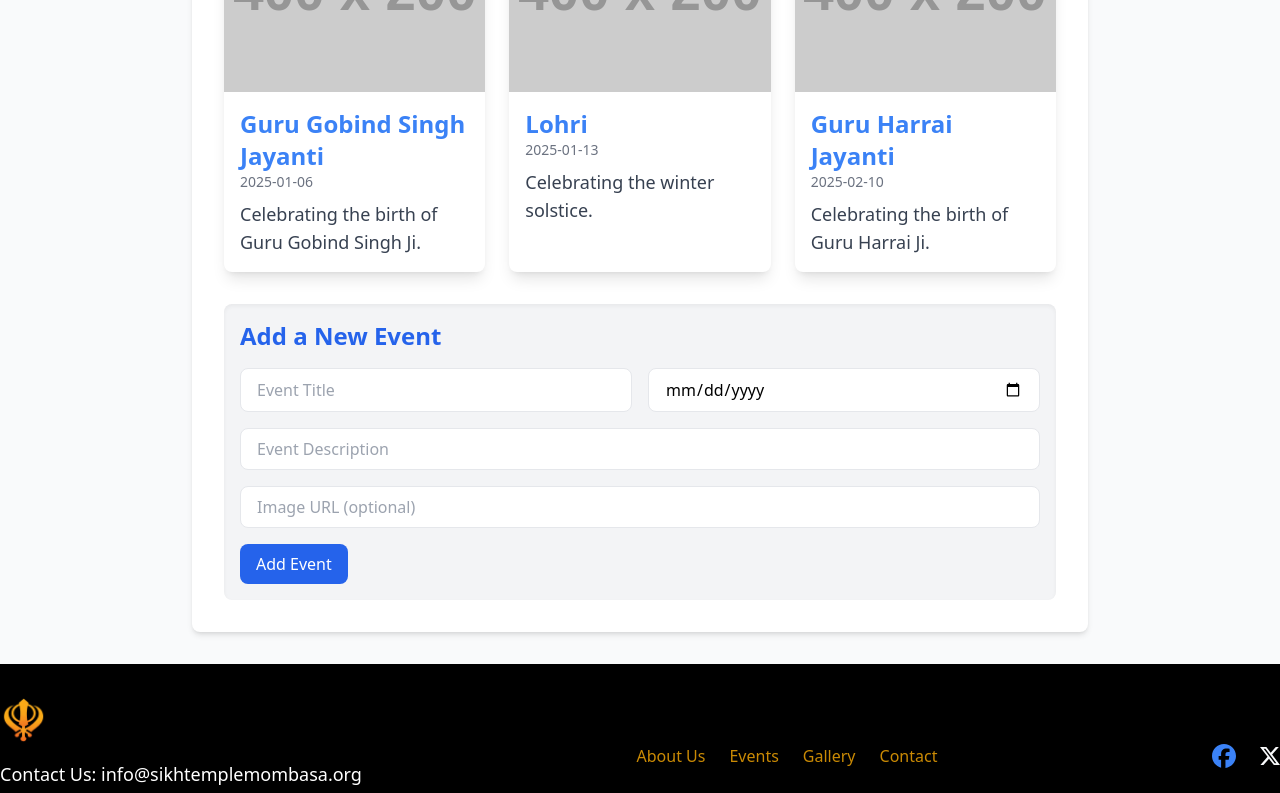
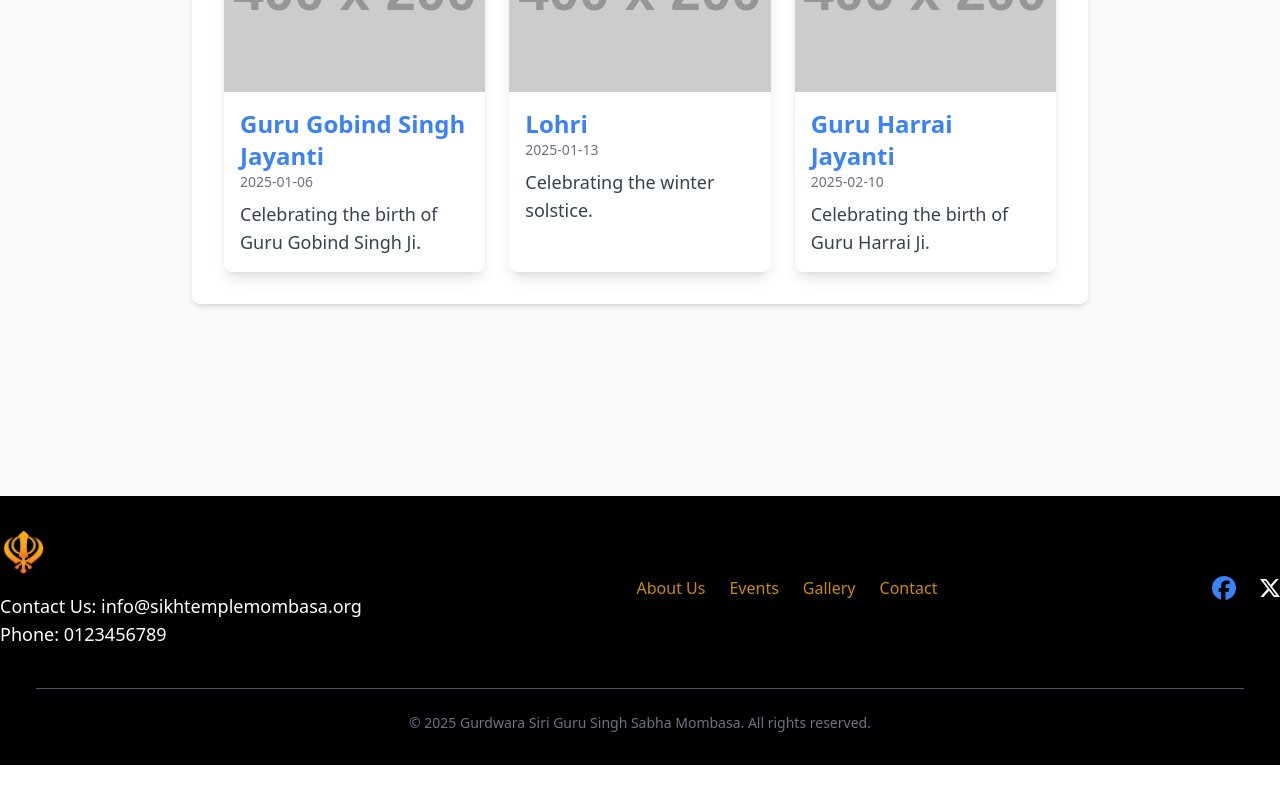
Before and after one commit to Mahmud1087/sikh-temple-website, a React (Vite) app: page /events in a window 1280 px wide. Shown: the part 384-1177 px from the top of the page. After the commit the page ends 1149 px from the top, so only its background shows below. Built offline with nearby package versions, Linux system fonts and the light colour scheme.

Commit message:
Remove new event creation functionality and related state management from EventsPage

```diff
--- a/src/pages/EventsPage.tsx
+++ b/src/pages/EventsPage.tsx
@@ -37,27 +37,9 @@ const EventsPage: React.FC = () => {
     },
   ];
 
-  const [events, setEvents] = useState<Event[]>(staticEvents);
+  const [events] = useState<Event[]>(staticEvents);
   const [searchQuery, setSearchQuery] = useState<string>("");
   const [filterDate, setFilterDate] = useState<string>("");
-  const [newEvent, setNewEvent] = useState<Event>({
-    id: 0,
-    title: "",
-    date: "",
-    description: "",
-    imageUrl: "",
-  });
-
-  // Add a new event
-  const handleAddEvent = () => {
-    if (newEvent.title && newEvent.date && newEvent.description) {
-      setEvents((prevEvents) => [
-        ...prevEvents,
-        { ...newEvent, id: prevEvents.length + 1 },
-      ]);
-      setNewEvent({ id: 0, title: "", date: "", description: "", imageUrl: "" });
-    }
-  };
 
   // Filter and search events
   const filteredEvents = events.filter((event) => {
@@ -136,6 +118,7 @@ const EventsPage: React.FC = () => {
         )}
 
         {/* Add Event Form */}
+        {/*
         <div className="mt-8 p-4 bg-gray-100 rounded-lg shadow-inner">
           <h2 className="text-2xl font-semibold text-blue-600 mb-4">
             Add a New Event
@@ -163,7 +146,10 @@ const EventsPage: React.FC = () => {
               placeholder="Event Description"
               value={newEvent.description}
               onChange={(e) =>
-                setNewEvent((prev) => ({ ...prev, description: e.target.value }))
+                setNewEvent((prev) => ({
+                  ...prev,
+                  description: e.target.value,
+                }))
               }
               className="px-4 py-2 border rounded-lg focus:outline-none focus:ring-2 focus:ring-blue-400 col-span-2"
             />
@@ -184,6 +170,7 @@ const EventsPage: React.FC = () => {
             Add Event
           </button>
         </div>
+        */}
       </div>
     </div>
   );
```
